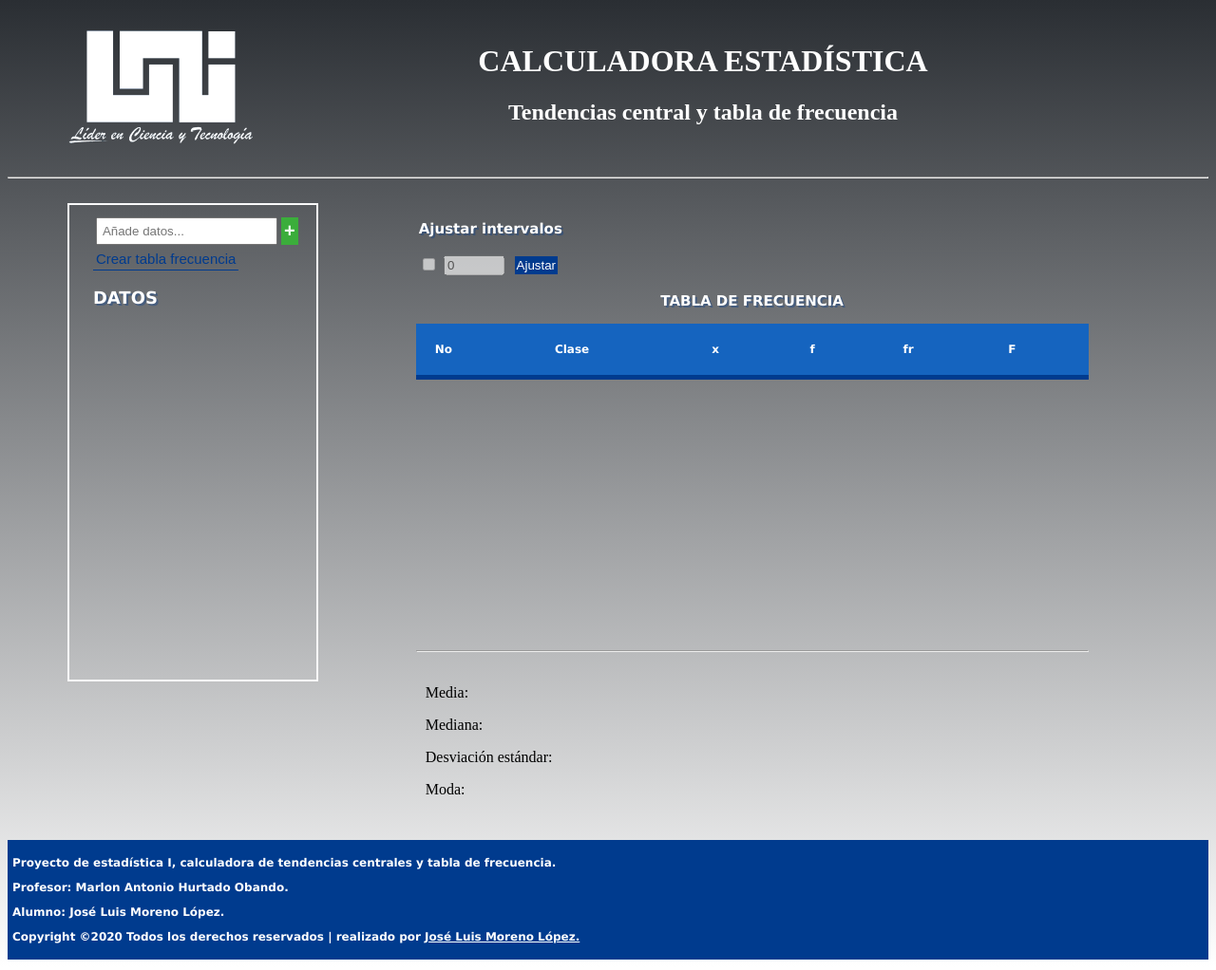
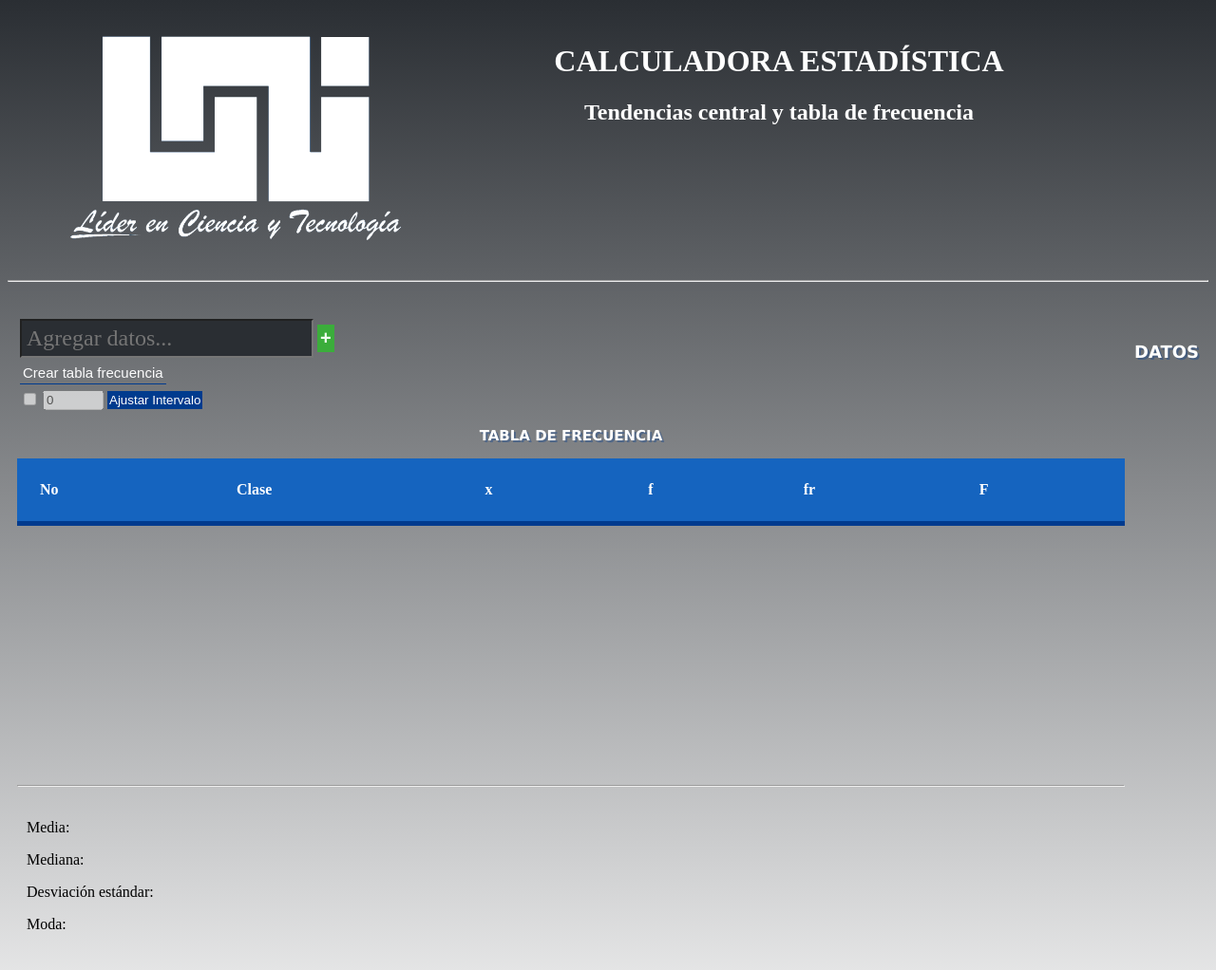
Before and after one commit to juanr94/estadistica_I-CalculadoraTendCentrl, a plain HTML site: page index.html in a window 1280 px wide. Shown: the top 1022 px of the page at 95% size. Drawn offline with Linux system fonts and the light colour scheme; a web font is replaced by a local one.

```diff
--- a/Js/modelo.js
+++ b/Js/modelo.js
@@ -246,7 +246,7 @@ function añadirValores(){
 
         if(dts !=null)
         {
-            if(!isNaN(dts) && isFinite(dts) && dts > 0){
+            if(!isNaN(dts) && isFinite(dts) && (dts > 0) && (typeof(dts) === 'number')){
                 insRow("tablaDts");
                 btnCrearT.disabled = false;
                 btnCrearT.style.cursor = 'pointer';
@@ -365,17 +365,27 @@ function eventos(){
     document.getElementById("check").addEventListener("change",function(){
         var nInter = document.getElementById("noIntervalo");
         var btnInter = document.getElementById("ajustarT");
+        var txtDatos = document.getElementById("dato");
+        var btnCrearTbl = document.getElementById("crearTabla");
         nInter.value = 0;
         if(this.checked){
             nInter.disabled = false;
             btnInter.disabled = false;
             btnInter.style.cursor = 'pointer';
+            txtDatos.disabled = true;
+            txtDatos.style.cursor = 'not-allowed';
+            btnCrearTbl.disabled = true;
+            btnCrearTbl.style.cursor = 'not-allowed';
 
         }
         else{
             nInter.disabled = true;
             btnInter.disabled = true;
             btnInter.style.cursor = 'not-allowed';
+            txtDatos.disabled = false;
+            txtDatos.style.cursor = 'pointer';
+            btnCrearTbl.disabled = false;
+            btnCrearTbl.style.cursor = 'pointer';
         }
 
     },false);
--- a/estilo/estilo.css
+++ b/estilo/estilo.css
@@ -1,7 +1,7 @@
 
 @font-face{
-    font-family: "digital";
-    src: url("/fuentes/Tetroserbogia.ttf");
+    font-family: 'digital';
+    src: url('../fuentes/cambria.ttc');
 }
 
 body{
@@ -9,33 +9,36 @@ body{
     background: -moz-linear-gradient(top, #003c8f, #ffffff);
     background: -o-linear-gradient(top, #003c8f, #ffffff);
     background-repeat: no-repeat;
-    font-family: "digital";
-}
-
-
-aside{
-    width: 260px;
-    height: 500px;
-    margin-left:5%;
-    border: 2px solid #f9f9fa;
-    float: left;
+    font-family: 'digital';
 }
 
 #contenedorTblDatos{
-    height: 350px;
+    height: 450px;
     overflow: auto;
 }
 section{
- width: 70%;
- margin-left:27%;
+    display: table;
+    border-spacing: 10px;
+    width: 100%;
 }
+
+#contenido-tabla{
+    display: table-row;
+
+}
+
+#tabla-izq{
+    display: table-cell;
+    width: 100px;
+}
+
 
 aside div{
     width: 90%;
     margin: 10px auto;
 }
 #logo{
-    width: 200px;
+    width: 45vh;
     transition: 2s;
 }
 #titulos {
@@ -46,10 +49,10 @@ h1 {
     font-family: "digital";
     text-align: center;
     color: #ffffff;
+
 }
 
 h2 {
-
     text-align: center;
     color: #ffffff;
 }
@@ -73,6 +76,10 @@ h2 {
 
 #dato{
     padding: 5px;
+    font-family: 'digital';
+    font-size: 3vh;
+    background: #2a2e33;
+    color: white;
 }
 
 #Cabeceras{
@@ -83,8 +90,9 @@ h2 {
 
 #tablaDts{
     margin-left: 5%;
-    font: bold 18px verdana, sans-serif;
+    font-family: 'digital';
     color: #003b8e;
+    width: 100%;
 }
 #btnE{
     background: rgb(245, 95, 95);
@@ -96,7 +104,7 @@ h2 {
 #crearTabla{
     background: none;
     border: none;
-    color: #003b8e;
+    color: #fcfcfd;
     border-bottom: 1px solid #003b8e;
     padding: 3px;
     font-size: 15px;
@@ -106,9 +114,9 @@ h2 {
 }
 
 #contenedorTablaF{
-    width: 80%;
+    width: 100%;
     margin: auto;
-
+    display: table-cell;
 }
 
 #contTablaF{
@@ -140,11 +148,11 @@ h2 {
     width: 100%;
     text-align: left;
     border-collapse: collapse;
-    font: bold 12px verdana, sans-serif;
+    font-family: 'digital';
 }
 
 #tablaF th, #tablaF td{
-    padding: 20px;
+    padding: 3vh;
 }
 
 #tablaF thead{
@@ -214,22 +222,22 @@ footer a{
 
 @media(max-width:700px){
 
-    aside{
-        float: none;
-    }
-
     section{
-        margin: 5%;
-        width: 90%;
+       display: inline;
+        width: 100%;
 
     }
 
-    #contenedorTablaF{
-        margin: 0;
-        width: 100%;
+    #contenido-tabla{
+        display: block;
     }
 
-    #contTablaF{
+    #tabla-izq{
+        display: block;
+        width: 100px;
+    }
+    #contenedorTablaF{
+        display: inline;
         width: 100%;
     }
 
--- a/index.html
+++ b/index.html
@@ -19,52 +19,25 @@
     <hr>
     <br>
     <!--===============================================-->
-    <aside>
-        <div>
-            <div>
-                <table id = "Datos">
-                    <tr>
-                        <td>
-                            <input type="text" name="insertDat" id="dato" placeholder="Añade datos...">
-                        </td>
-                        <td>
-                            <button value="agregar" id="agregarDat">+</button>
-                        </td>
-                    </tr>
-                </table>
-
-                <button id="crearTabla">Crear tabla frecuencia</button>
-
-            </div>
-            <div>
-                <h3 id="Cabeceras">DATOS</h3>
-            </div>
-
-            <div id="contenedorTblDatos">
-                <table id = "tablaDts">
-
-                </table>
-            </div>
-
-            <div >
-
-            </div>
-        </div>
-    </aside>
-
-    <section>
+    <section id="contenedor">
+        <div id="contenido-tabla">
 
             <div id="contenedorTablaF">
 
                 <table>
-
                     <tr>
-                    <td colspan="3"> <h3>Ajustar intervalos</h3></td>
+                        <td><input type="text" name="insertDat" id="dato" placeholder="Agregar datos..." maxlength="10"></td>
+                        <td><button value="agregar" id="agregarDat">+</button></td>
                     </tr>
+                    <tr>
+                        <td><button id="crearTabla">Crear tabla frecuencia</button></td>
+                    </tr>
+                </table>
+                <table>
                     <tr>
                         <td><input type="checkbox" id="check" disabled = "false"></td>
                         <td><input type = "number" min = "0" max = "100" value = "0" disabled = "false" id="noIntervalo"></td>
-                    <td><button disabled = "false" id="ajustarT">Ajustar</button></td>
+                        <td><button disabled = "false" id="ajustarT">Ajustar Intervalo</button></td>
                     </tr>
 
                 </table>
@@ -104,24 +77,21 @@
                             <p id="moda-v"></p>
                         </div>
                     </div>
-                <!--<ul>
-                    <li id="media">Media</li>
-                    <li id="mediana">Mediana</li>
-                    <li id="desv-estandar">Desviación estándar</li>
-                    <li id="moda">Moda</li>
-                </ul>
                 </div>
-            <table id="tendenciaCentral">
-                    <tr>
-                        <th>Media</th>
-                        <th>Mediana</th>
-                        <th>Desviación estándar</th>
-                        <th>Moda</th>
-                    </tr>
-            </table>-->
+            </div>
+            <div id="tabla-izq">
+                <div>
+                    <h3 id="Cabeceras">DATOS</h3>
+                </div>
+
+                <div id="contenedorTblDatos">
+                    <table id = "tablaDts">
+
+                    </table>
+                </div>
+            </div>
 
         </div>
-
     </section>
     <br>
     <footer>
```
Lines whose indentation alone changed are shown as unchanged.
